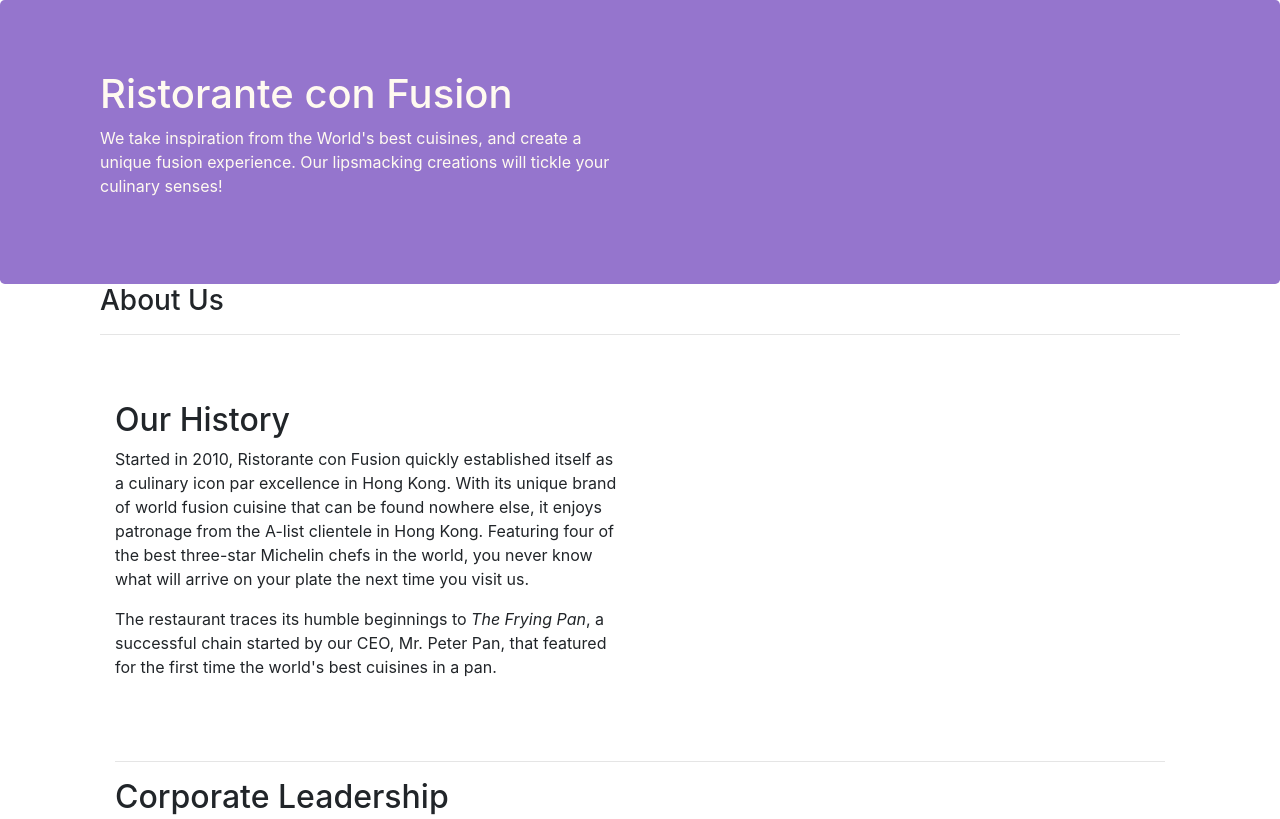
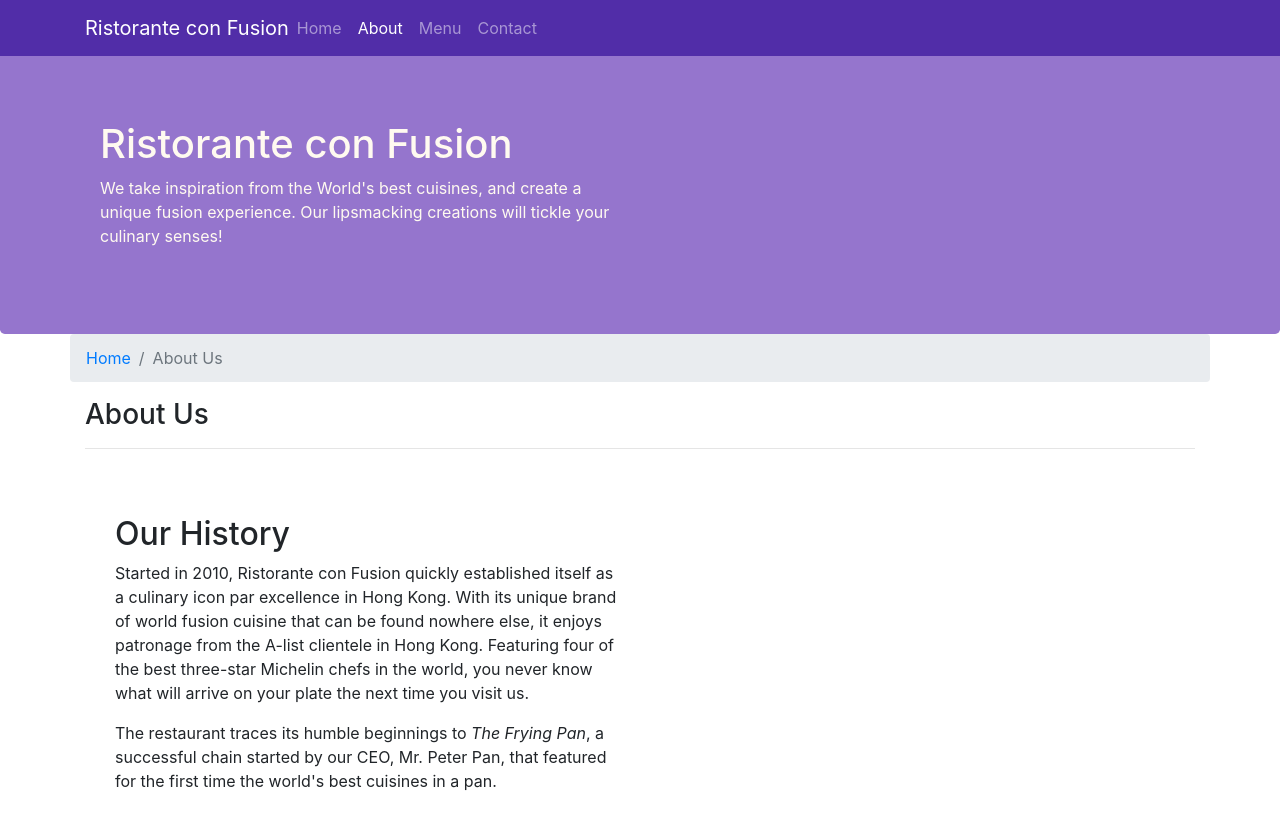
Before and after one commit to dineshbode/conFusion, a website: page aboutus.html in a window 1280 px wide. Shown: the top 819 px of the page. Drawn offline with nearby package versions, Linux system fonts and the light colour scheme.

Commit message:
Navbar and Breadcrumbs

```diff
--- a/aboutus.html
+++ b/aboutus.html
@@ -15,6 +15,24 @@
 
 <body>
 
+    <nav class="navbar navbar-dark navbar-expand-md fixed-top">
+            <div class="container">
+                <button class="navbar-toggler" type="button" data-toggle="collapse" data-target="#Navbar">
+                        <span class="navbar-toggler-icon"></span>
+                </button>
+                <a class="navbar-brand mr-auto" href="./index.html">Ristorante con Fusion</a>
+                <div class="navbar-collapse" id="Navbar">
+                        <ul class="navbar-nav mr-auto">
+                                <li class="nav-item"><a class="nav-link" href="./index.html">Home</a></li>
+                                <li class="nav-item active"><a class="nav-link" href="#">About</a></li>
+                                <li class="nav-item"><a class="nav-link" href="#">Menu</a></li>
+                                <li class="nav-item"><a class="nav-link" href="#">Contact</a></li>
+                        </ul>
+                </div>
+
+            </div>
+    </nav>
+
     <header class="jumbotron">
         <div class="container">
             <div class="row row-header">
@@ -29,8 +47,12 @@
     </header>
 
     <div class="container">
-        <div class="row row-header">
-            <div class='col col-sm'>
+        <div class="row">
+            <ol class="col-12 breadcrumb">
+                <li class="breadcrumb-item"><a href="index.html">Home</a></li>
+                <li class="breadcrumb-item active">About Us</li>
+            </ol>
+            <div class='col-12'>
                <h3>About Us</h3>
                <hr>
             </div>
@@ -76,7 +98,7 @@
                 <div class="col-4 offset-1 col-sm-2">
                     <h5>Links</h5>
                     <ul class="list-unstyled">
-                        <li><a href="#">Home</a></li>
+                        <li><a href="./index.html">Home</a></li>
                         <li><a href="#">About</a></li>
                         <li><a href="#">Menu</a></li>
                         <li><a href="#">Contact</a></li>
--- a/css/styles.css
+++ b/css/styles.css
@@ -19,8 +19,14 @@
     background: #9575CD;
     color:floralwhite;
 }
-.address{
+address{
     font-size: 80%;
     margin:0px;
     color: #0f0f0f;
 }
+body{
+    padding: 50px 0px 0px 0px;
+}
+.navbar-dark{
+    background-color: #512DA8;
+}
```
Also changed, not shown: index.html (+18 -1 lines).
